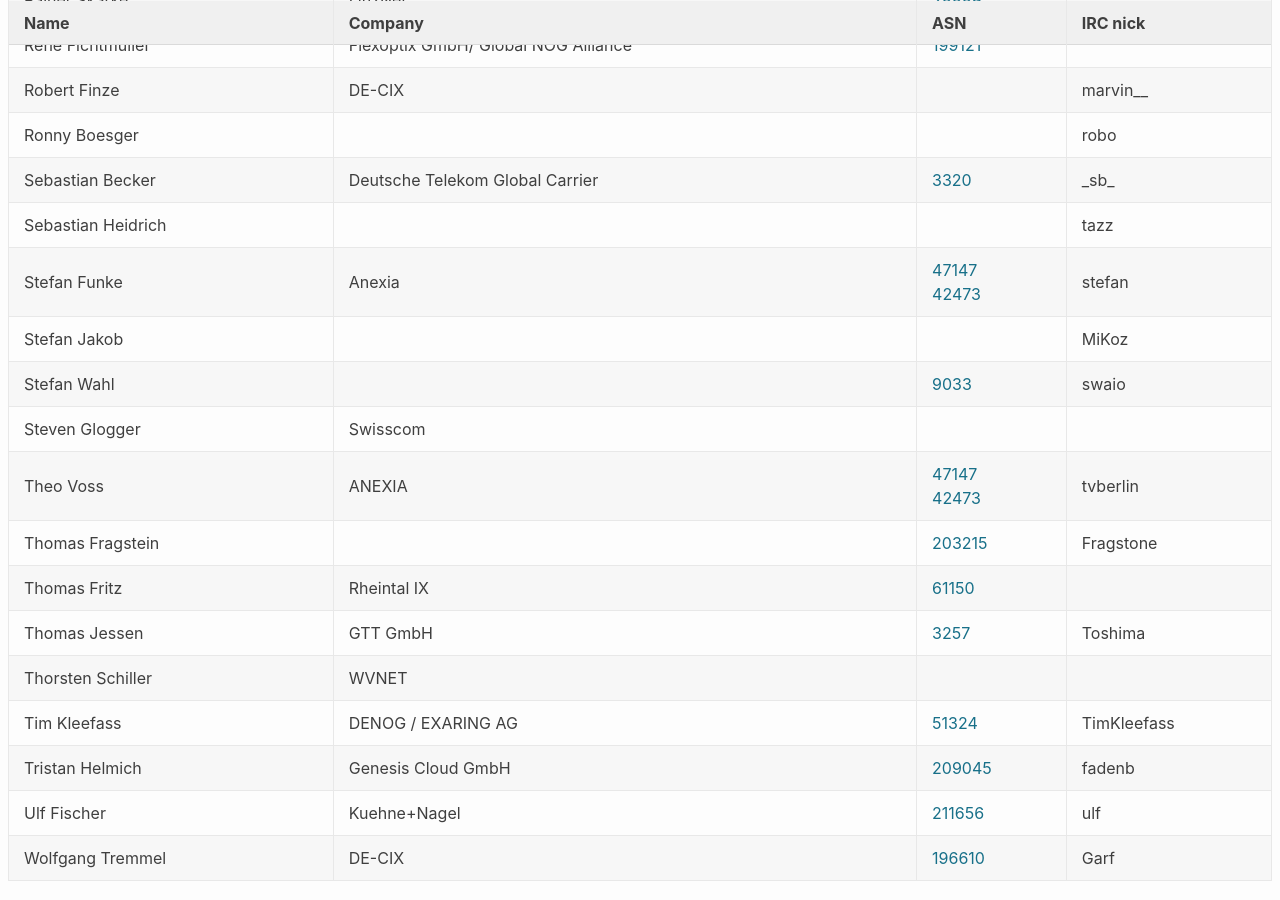
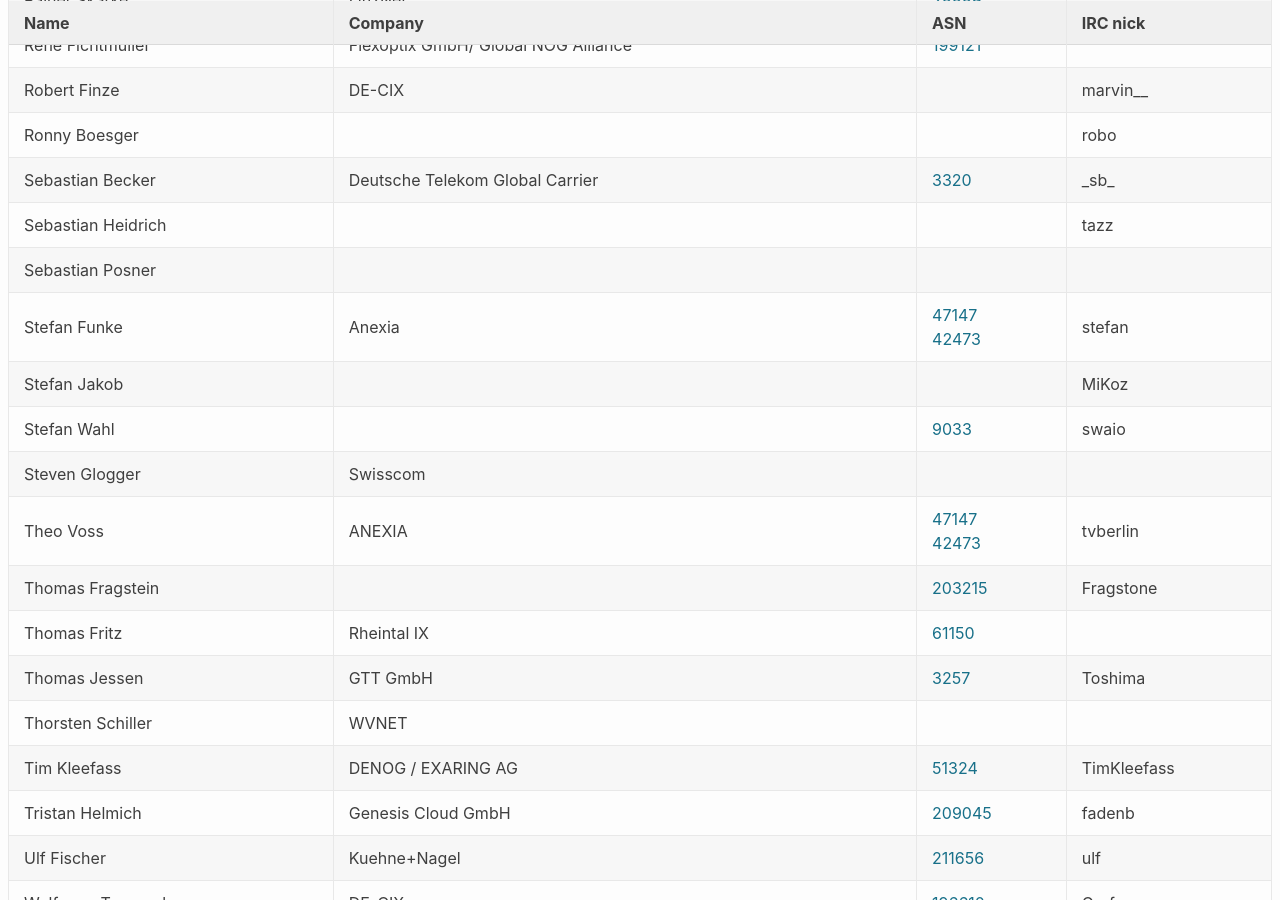
Before and after one commit to denog/pretix-attendeelist, a Jekyll site: the page built from index.markdown, in a window 1280 px wide and 900 px high, scrolled down 1789 px. Built offline with Jekyll 4.4.1, drawn with Linux system fonts in a browser that asks for light colours.

Commit message:
Latest data: Thu Mar 18 19:21:37 UTC 2021

```diff
--- a/_data/attendees_meetup_leader_2021-01.json
+++ b/_data/attendees_meetup_leader_2021-01.json
@@ -258,6 +258,12 @@
     "asn": null
   },
   {
+    "name": "Sebastian Posner",
+    "company": null,
+    "irc": null,
+    "asn": null
+  },
+  {
     "name": "Stefan Funke",
     "company": "Anexia",
     "irc": "stefan",
```
